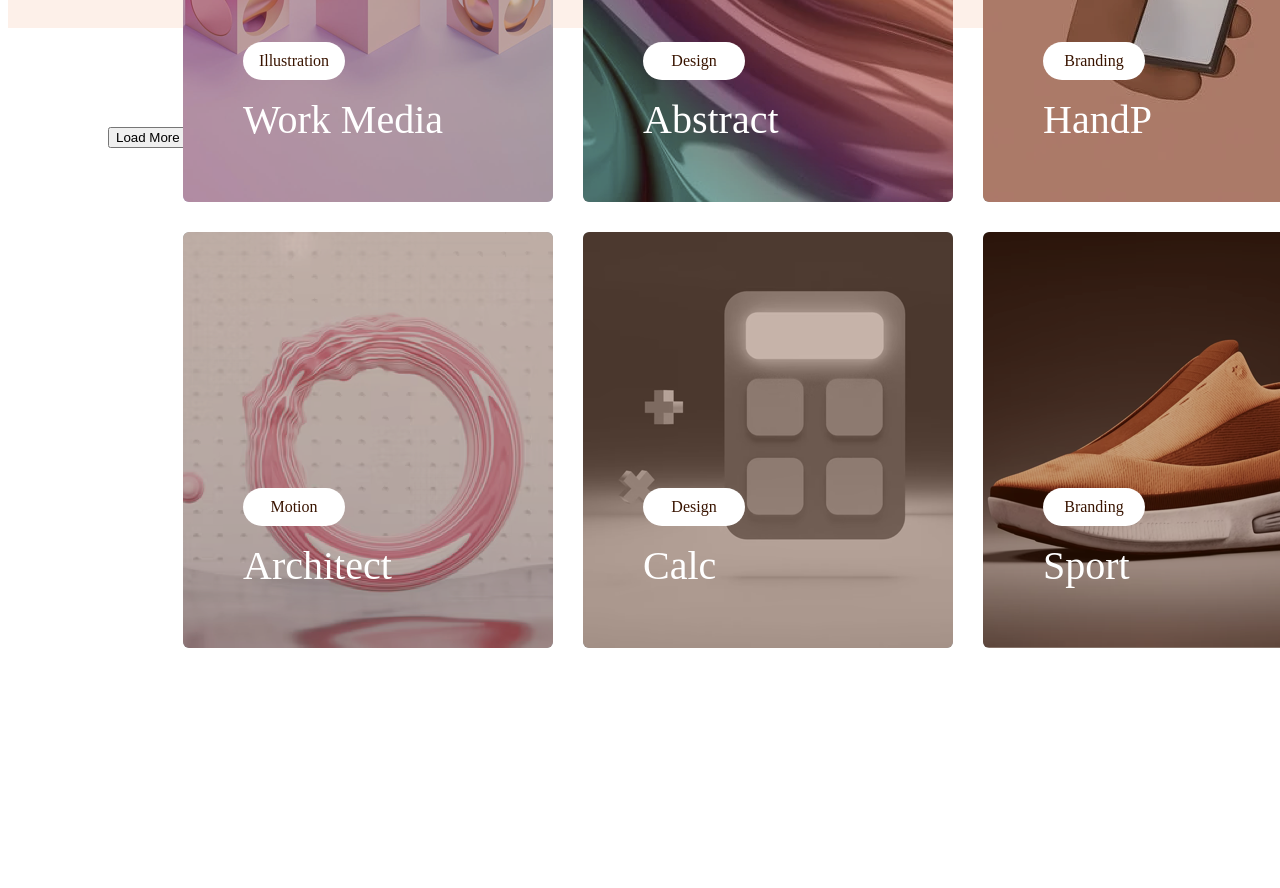
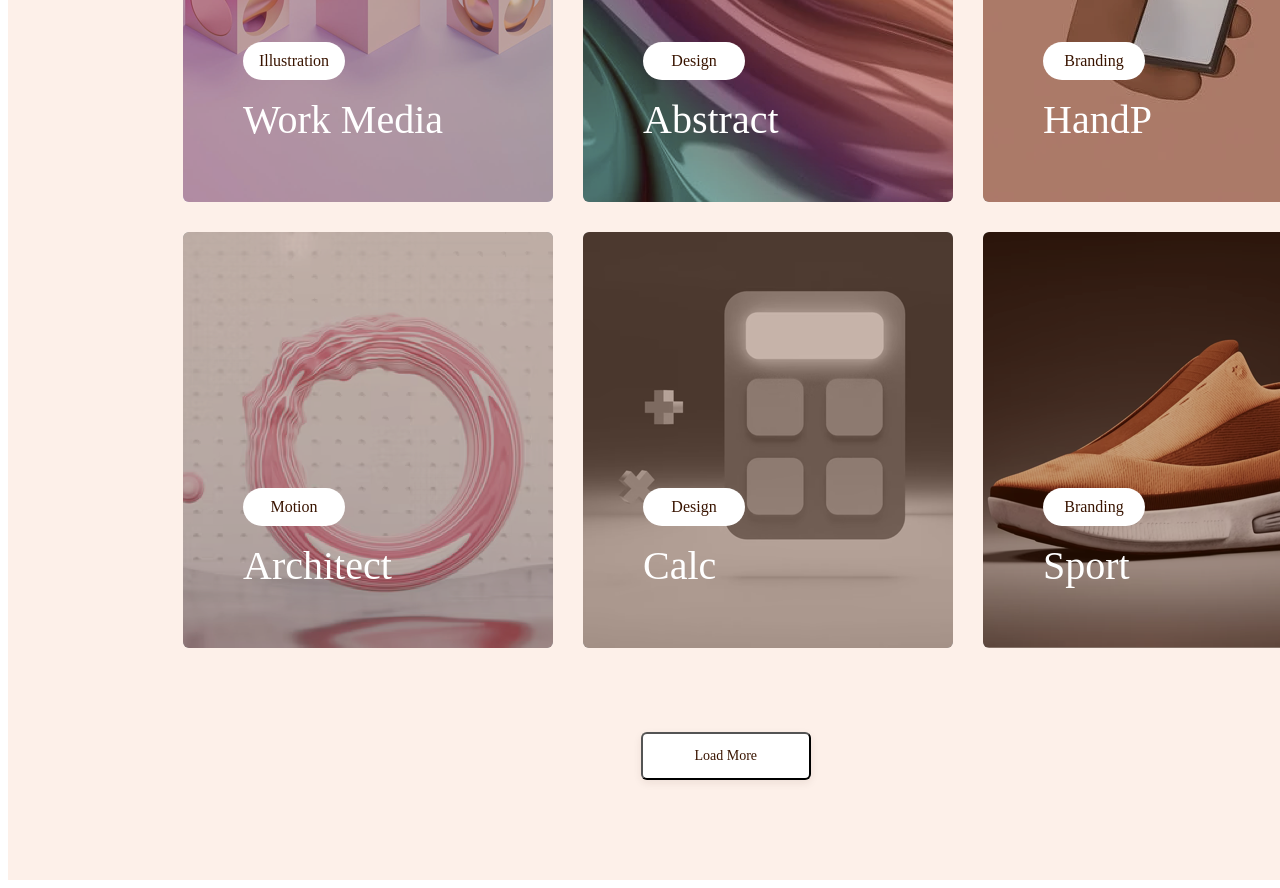
Before and after one commit to MaksPlan/JupiterTask, a React (Create React App) app: page / in a window 1280 px wide. Shown: the part 1240-2128 px from the top of the page. Before the commit the page ends 1888 px from the top, so only its background shows below. Built offline with nearby package versions, Linux system fonts and the light colour scheme.

Commit message:
5th commit

```diff
--- a/src/entities/Categories/index.tsx
+++ b/src/entities/Categories/index.tsx
@@ -1,7 +1,10 @@
 import React, { FC } from 'react';
 import style from './categories.module.scss';
 
-const Categories: FC = () => {
+interface IProps {
+  onChange: (cat: string) => string;
+}
+const Categories = ({ onChange }: IProps) => {
   const categoriesArray: Array<string> = [
     'Show All',
     'Design',
@@ -9,9 +12,9 @@ const Categories: FC = () => {
     'Illustration',
     'Motion',
   ];
- const handlerChooseCat = () => {
-
- }
+  const handlerChooseCat = (cat: string) => {
+    onChange(cat);
+  };
 
   return (
     <div className={style.container}>
@@ -19,7 +22,10 @@ const Categories: FC = () => {
         {categoriesArray.map((category: string) => {
           return (
             <li key={`${category}i`}>
-              <button type="button" className={style.list_item} onClick={() => handlerChooseCat()}>
+              <button
+                type="button"
+                className={style.list_item}
+                onClick={() => handlerChooseCat(`${category}`)}>
                 {category}
               </button>
             </li>
--- a/src/entities/MainPage/index.tsx
+++ b/src/entities/MainPage/index.tsx
@@ -3,13 +3,28 @@ import Categories from '../Categories';
 import style from './mainpage.module.scss';
 import { imgHolder } from '../../mocks/imgHolder';
 import Cards from '../Cards';
+import { IImgHolder } from '../../interfaces/IImgHolder';
 
 const MainPage = () => {
   const [arr, setArr] = useState(imgHolder);
+  const [cat, setCat] = useState('');
+  const findCat = () => {
+    let filtredArr: IImgHolder[] = [];
+    filtredArr = arr.filter((obj) => obj.category === cat);
+    setArr(filtredArr);
+    return filtredArr;
+  };
+
+  const handlerChooseCat = (category: string) => {
+    setCat(cat);
+
+    setArr(() => findCat());
+    return category;
+  };
 
   return (
     <div className={style.wrapper}>
-      <Categories />
+      <Categories onChange={handlerChooseCat} />
       <Cards arr={arr} />
       {/* {imgHolder.forEach((img: IImgHolder) => ( {
          const {id, name, category, path} = img;
--- a/src/entities/MainPage/mainpage.module.scss
+++ b/src/entities/MainPage/mainpage.module.scss
@@ -1,4 +1,3 @@
 .wrapper {
     background: #fdf0e9;
-    height: 100vh;
 }
--- a/src/layouts/PageLayout/PageLayout.module.scss
+++ b/src/layouts/PageLayout/PageLayout.module.scss
@@ -1,19 +1,21 @@
 .page_wrapper {
     display: flex;
-    // flex-wrap: wrap;
-    height: 100%;
+    flex-wrap: wrap;
+    background: #fdf0e9;
+    margin: 0 auto;
+    max-width: 1440px;
 }
 .header_container {
     background-color: #28293e;
-    width: 100%;
     padding-top: 16px;
     margin: 0 auto;
 }
 .content_wrapper {
     max-width: 1440px;
     margin: 0 auto;
+    background: #fdf0e9;
 }
 .footer {
-margin-top: -1px;
-justify-items: baseline;
+    justify-items: baseline;
+    margin: 0 auto;
 }
--- a/src/shared/Footer/Footer.module.scss
+++ b/src/shared/Footer/Footer.module.scss
@@ -1,4 +1,6 @@
 .footer {
+    display: flex;
+    justify-content: center;
     margin: 0 auto;
     flex: 1 1 auto;
     padding: 100px;
--- a/src/shared/Pagination/index.tsx
+++ b/src/shared/Pagination/index.tsx
@@ -1,7 +1,12 @@
 import React from 'react';
+import style from './pagination.module.scss';
 
 const Pagination = () => {
-  return <button type="button">Load More</button>;
+  return (
+    <button type="button" className={style.button}>
+      Load More
+    </button>
+  );
 };
 
 export default Pagination;
--- a/src/shared/Pagination/pagination.module.scss
+++ b/src/shared/Pagination/pagination.module.scss
@@ -1,10 +1,11 @@
-button {
-    width: 170px;
+.button {
+width: 170px;
 height: 48px;
 border-radius: 6px;
 background: #fff;
 box-shadow: 0px 3px 9px rgba(57, 20, 0, 0.08);
 justify-content: center;
+margin: 0 auto;
 // text
 font-family: Epilogue-Black;
 font-weight: normal;
```
